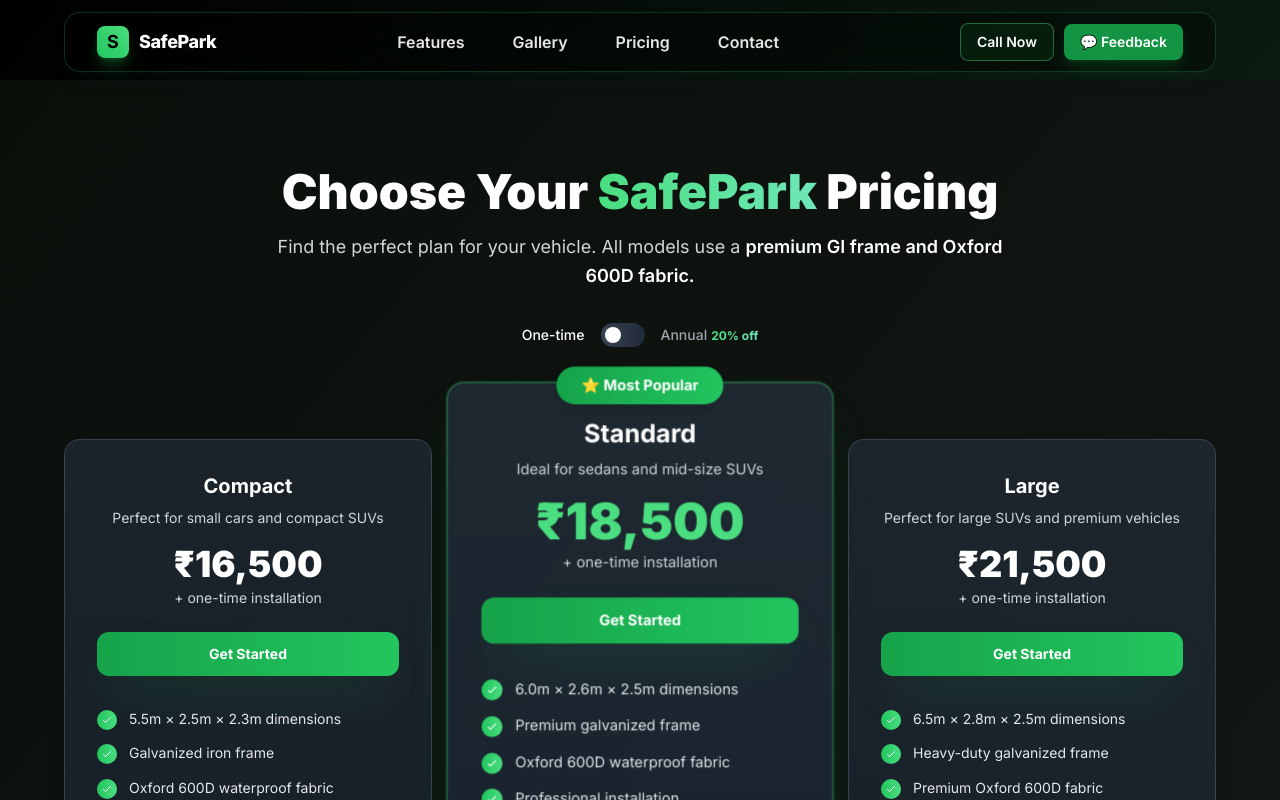
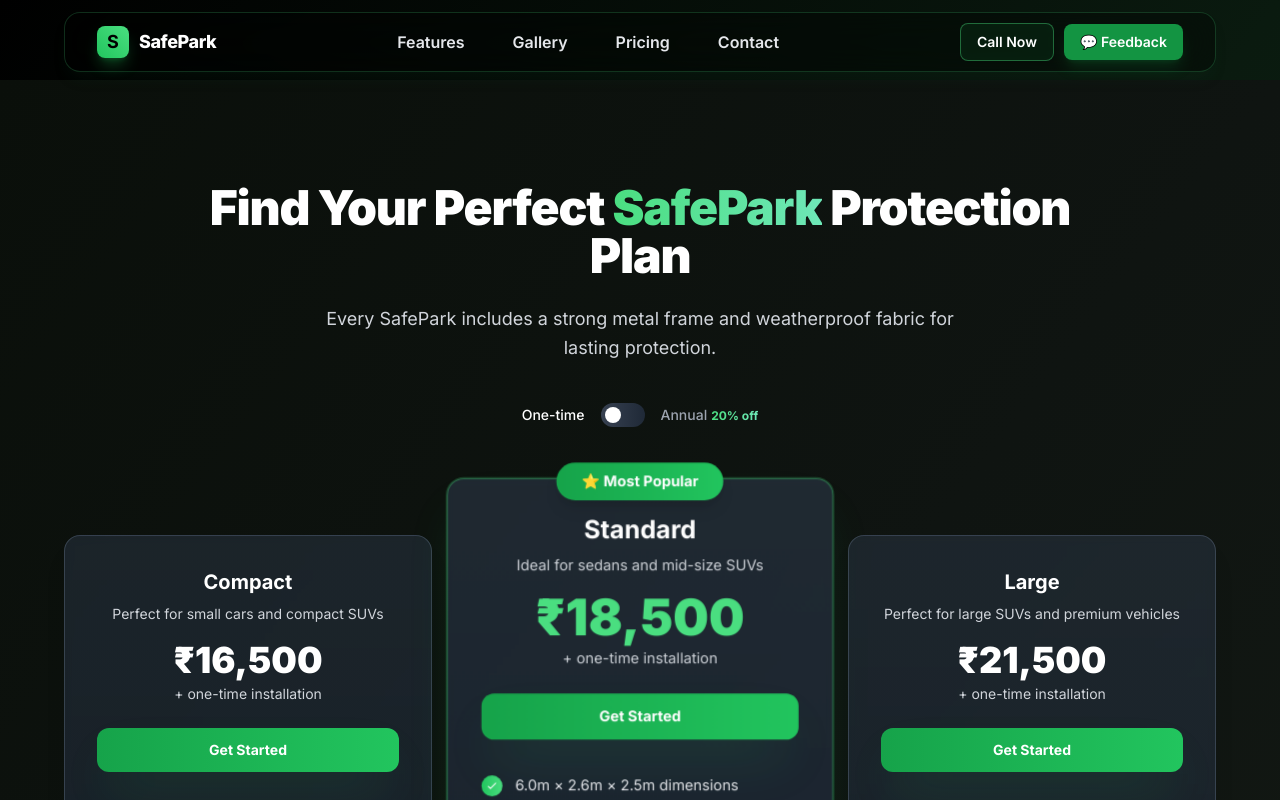
Before and after one commit to skillmates07-stack/safepark-website, a Next.js app: page /pricing in a window 1280 px wide. Shown: the top 800 px of the page. Built offline with nearby package versions, Linux system fonts and the light colour scheme.

Commit message:
Update page.tsx

```diff
--- a/src/app/pricing/page.tsx
+++ b/src/app/pricing/page.tsx
@@ -58,18 +58,18 @@ export default function PricingPage() {
 
   return (
     <main className="pt-[56px] bg-gradient-to-br from-[#0a0f0a] via-[#0f1411] to-[#141a14] min-h-screen">
-      {/* HERO SECTION */}
-      <section className="py-8 px-4 lg:px-8">
-        <div className="max-w-6xl mx-auto text-center">
-          <h1 className="text-4xl lg:text-5xl font-black mb-4">
-            <span className="text-white">Choose Your</span>{' '}
+      {/* IMPROVED HERO SECTION */}
+      <section className="py-12 px-4 lg:px-8">
+        <div className="max-w-4xl mx-auto text-center">
+          <h1 className="text-4xl lg:text-5xl font-black mb-6 leading-tight tracking-tight">
+            <span className="text-white">Find Your Perfect</span>{' '}
             <span className="bg-gradient-to-r from-green-400 to-emerald-300 bg-clip-text text-transparent">
               SafePark
             </span>{' '}
-            <span className="text-white">Pricing</span>
+            <span className="text-white">Protection Plan</span>
           </h1>
-          <p className="text-lg text-gray-300 mb-8 max-w-3xl mx-auto leading-relaxed">
-            Find the perfect plan for your vehicle. All models use a <span className="font-semibold text-white">premium GI frame and Oxford 600D fabric.</span>
+          <p className="text-lg text-gray-300 mb-10 max-w-2xl mx-auto leading-relaxed">
+            Every SafePark includes a strong metal frame and weatherproof fabric for lasting protection.
           </p>
 
           {/* PRICING TOGGLE */}
```
